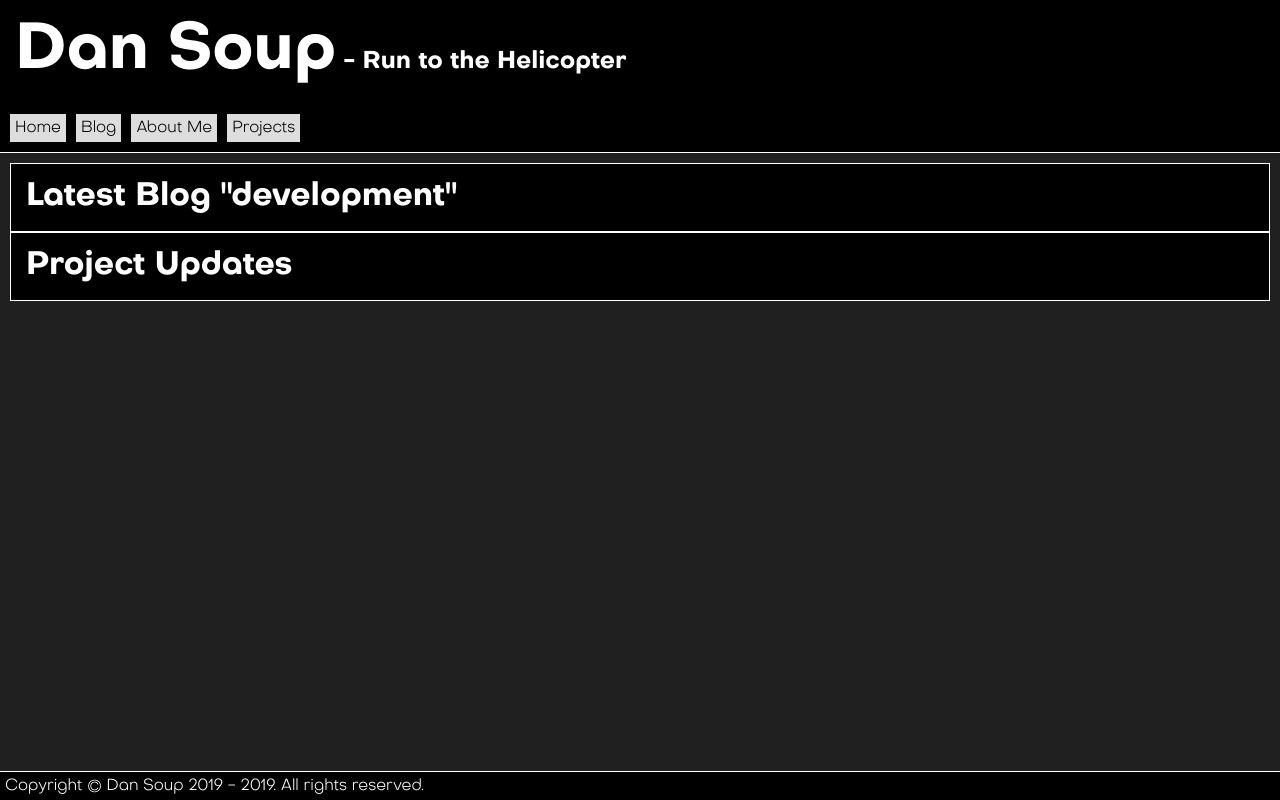
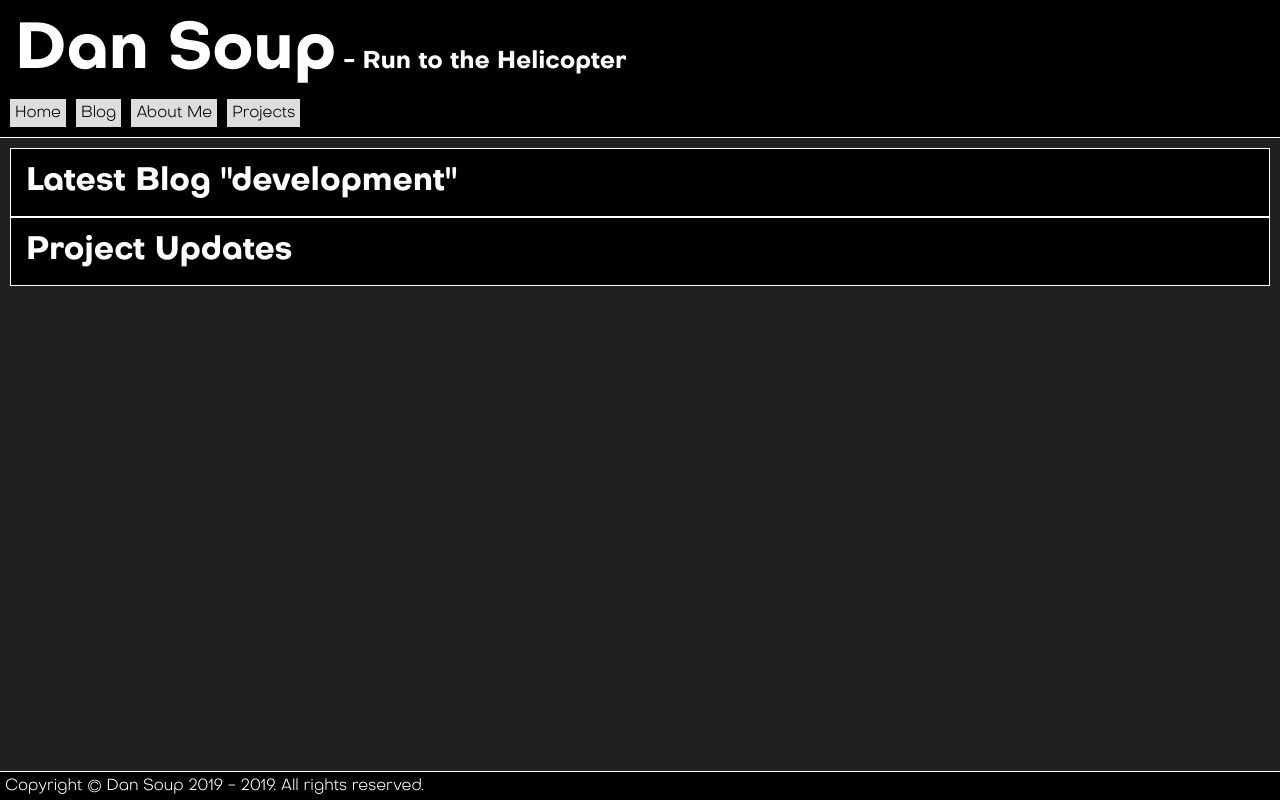
Before and after one commit to DanSoup/dan-soup-co-uk-OLD, a React (Create React App) app: page / in a window 1280 px wide. Built offline with nearby package versions, Linux system fonts and the light colour scheme.

Commit message:
made padding at the bottom of the header 0px so the gap between the header and the navbar is smaller

```diff
--- a/src/components/homePage/homePage.css
+++ b/src/components/homePage/homePage.css
@@ -23,6 +23,7 @@ p {
 
 .mainTitle {
   padding: 15px;
+  padding-bottom: 0px;
 }
 
 .mainTitle > h1, .mainTitle > h2 {
```
